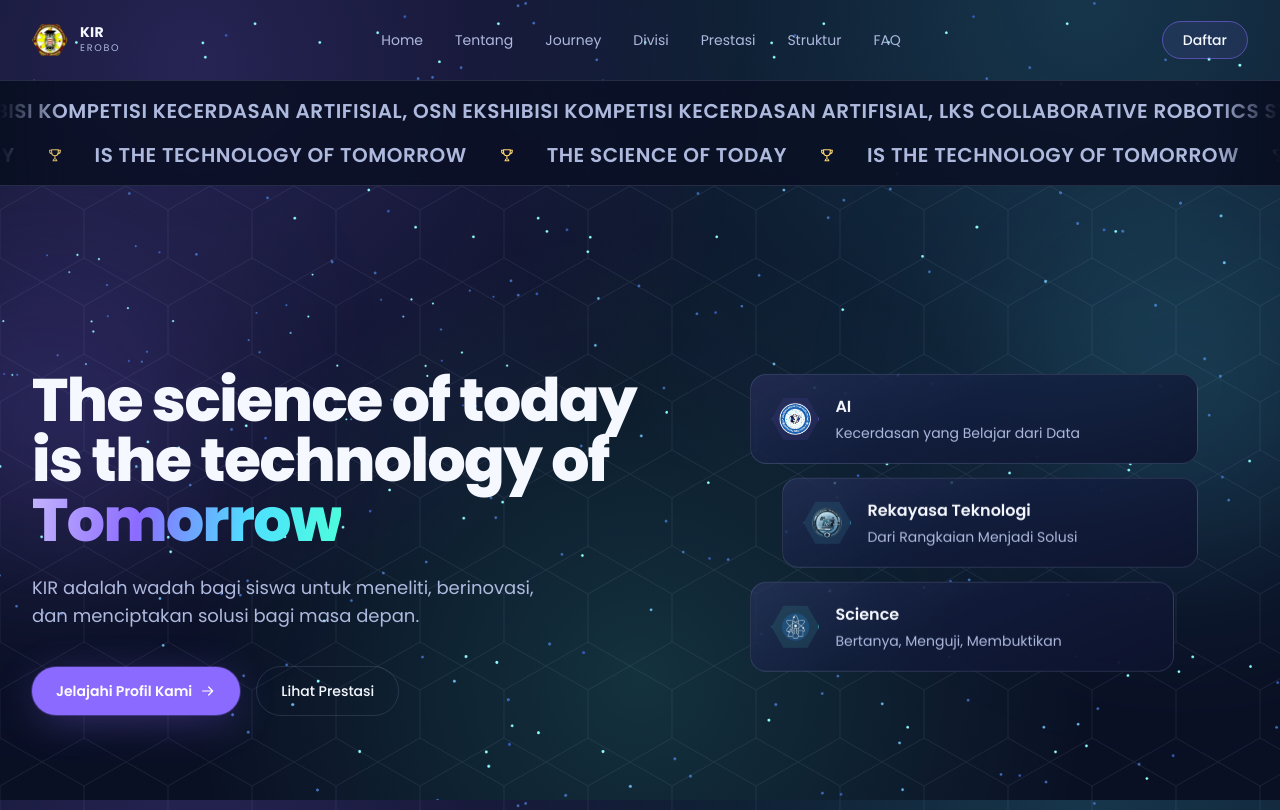
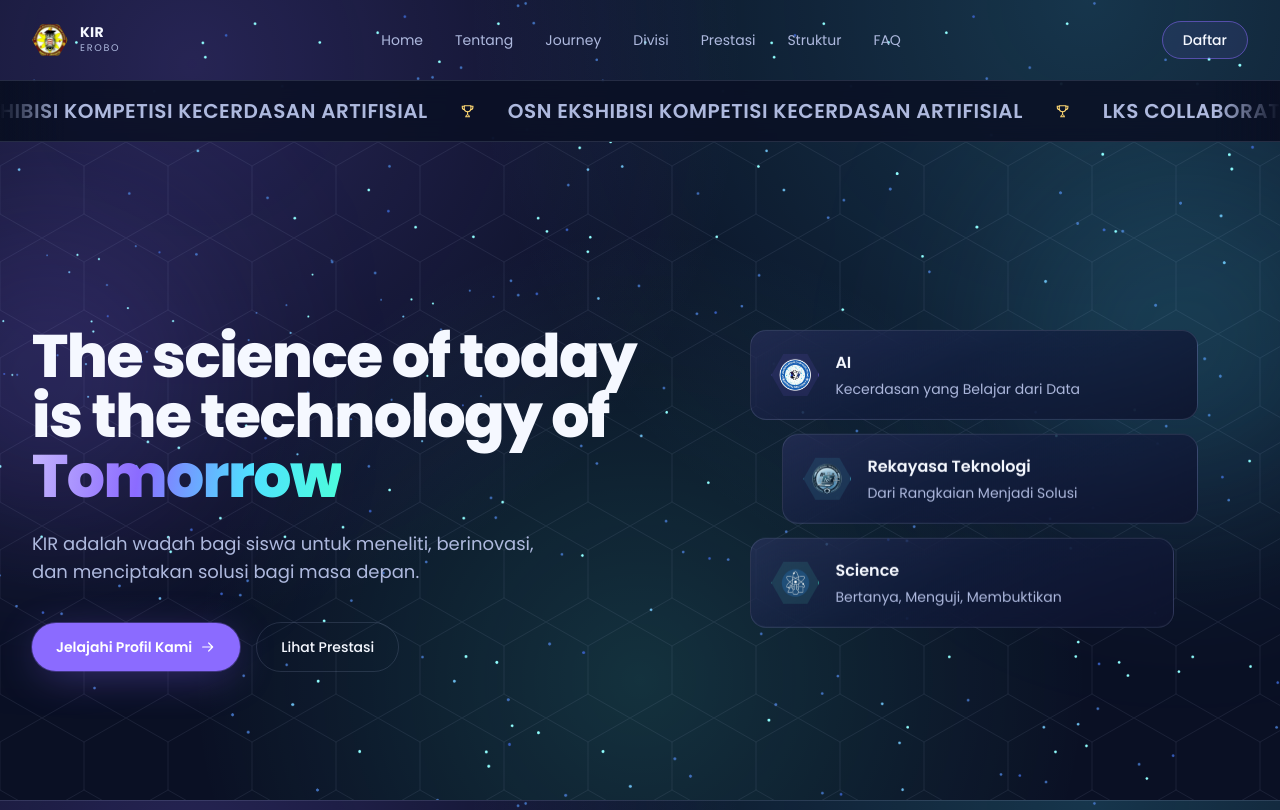
Before and after one commit to erobokir/web-kir-erobo, a Next.js app: page / in a window 1280 px wide. Shown: the top 810 px of the page. Built offline with nearby package versions, Linux system fonts and the light colour scheme.

Commit message:
update marquee

```diff
--- a/src/components/Marquee.tsx
+++ b/src/components/Marquee.tsx
@@ -41,7 +41,7 @@ export default function DoubleMarquee({ rowOne, rowTwo, className = "" }: Double
       className={`marquee-pause marquee-fade sticky top-16 z-40 space-y-2.5 border-y border-space-line bg-space/85 py-2.5 backdrop-blur-md sm:top-20 sm:space-y-4 sm:py-4 ${className}`}
     >
       <MarqueeLine items={rowOne} />
-      <MarqueeLine items={rowTwo} reverse />
+      {/* <MarqueeLine items={rowTwo} reverse /> */}
     </div>
   );
 }
--- a/src/data/content.ts
+++ b/src/data/content.ts
@@ -338,7 +338,10 @@ export const FAQ: FaqItem[] = [
 ];
 
 export const MARQUEE_ROW_1: MarqueeRow = [
-  "Masuk KIR EROBO berpeluang untuk LKS Ekshibisi Kompetisi Kecerdasan Artifisial, OSN Ekshibisi Kompetisi Kecerdasan Artifisial, LKS Collaborative Robotics System Integration, dan lainnya",
+  "Masuk KIR EROBO berpeluang untuk",
+  "LKS Ekshibisi Kompetisi Kecerdasan Artifisial",
+  "OSN Ekshibisi Kompetisi Kecerdasan Artifisial",
+  "LKS Collaborative Robotics System Integration, dan lainnya",
 ];
 export const MARQUEE_ROW_2: MarqueeRow = [
   "THE SCIENCE OF TODAY",
```
